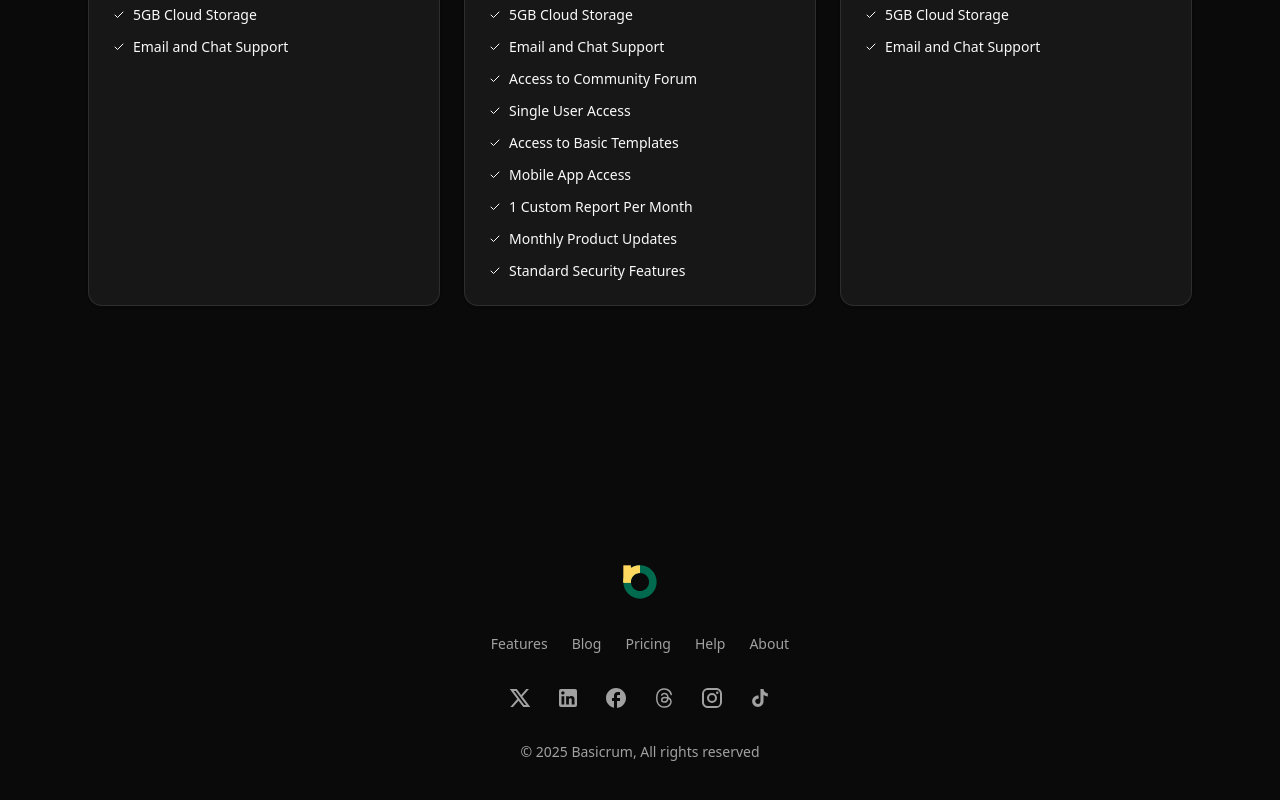
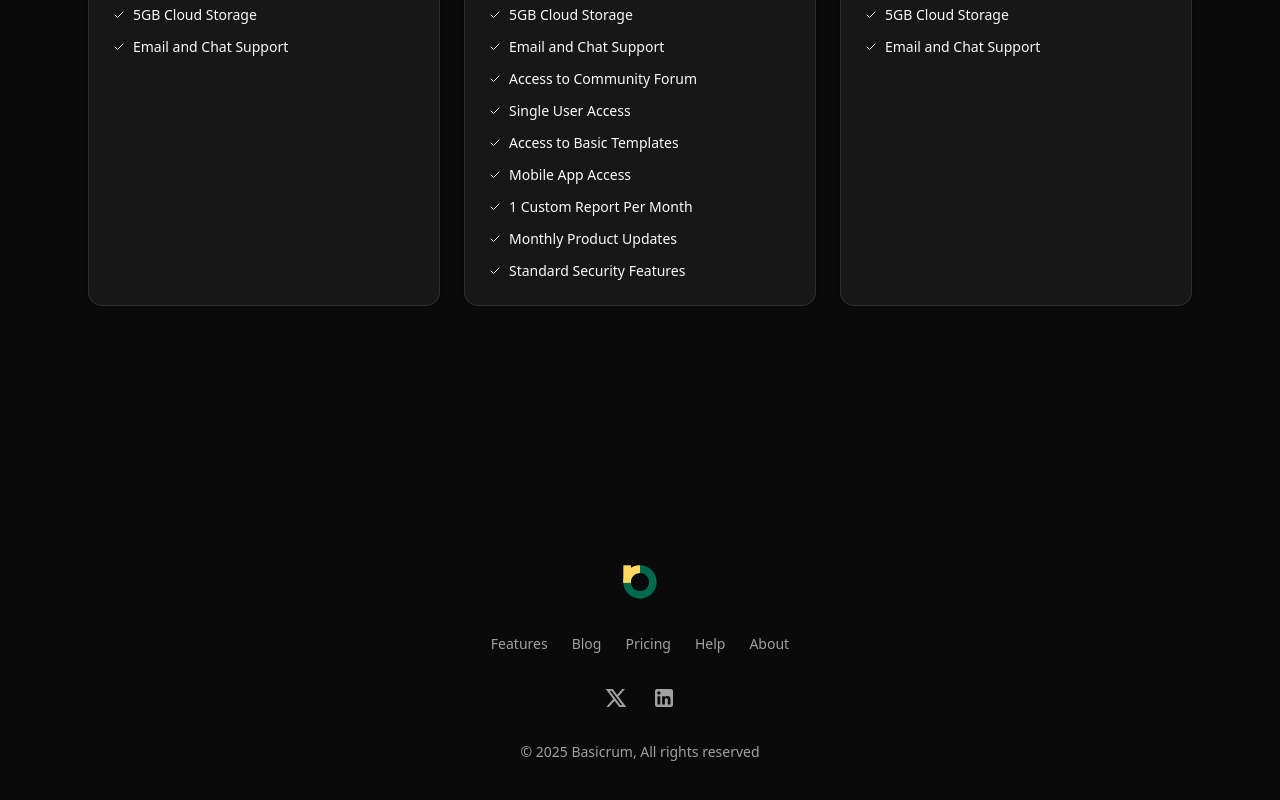
Before and after one commit to basicrum/basicrum-website, a Next.js app: page /pricing in a window 1280 px wide. Shown: the part 559-1359 px from the top of the page. Built offline with nearby package versions, Linux system fonts and the light colour scheme.

Commit message:
fix lint error

```diff
--- a/src/components/features-9.tsx
+++ b/src/components/features-9.tsx
@@ -31,12 +31,12 @@ export default function FeaturesSection() {
 							<div className="rounded-(--radius) bg-background z-1 dark:bg-muted relative flex size-fit w-fit items-center gap-2 border px-3 py-1 text-xs font-medium shadow-md shadow-zinc-950/5">
 								<span className="text-lg">🇩🇪</span> 3298 visitors from Germany
 							</div>
-							<div className="rounded-(--radius) bg-background absolute inset-2 -bottom-2 mx-auto border px-3 py-4 text-xs font-medium shadow-md shadow-zinc-950/5 dark:bg-zinc-900"></div>
+							<div className="rounded-(--radius) bg-background absolute inset-2 -bottom-2 mx-auto border px-3 py-4 text-xs font-medium shadow-md shadow-zinc-950/5 dark:bg-zinc-900" />
 						</div>
 
 						<div className="relative overflow-hidden">
-							<div className="bg-radial z-1 to-background absolute inset-0 from-transparent to-75%"></div>
-							<Map />
+							<div className="bg-radial z-1 to-background absolute inset-0 from-transparent to-75%" />
+							<MapComp />
 						</div>
 					</div>
 				</div>
@@ -113,10 +113,11 @@ const svgOptions = {
 	radius: 0.15,
 };
 
-const Map = () => {
-	const viewBox = `0 0 120 60`;
+const MapComp = () => {
+	const viewBox = "0 0 120 60";
 	return (
 		<svg viewBox={viewBox} style={{ background: svgOptions.backgroundColor }}>
+			<title>Map visualization with dotted points</title>
 			{points.map((point, index) => (
 				<circle
 					key={index}
--- a/src/components/footer.tsx
+++ b/src/components/footer.tsx
@@ -58,10 +58,11 @@ export default function FooterSection() {
 							height="1em"
 							viewBox="0 0 24 24"
 						>
+							<title>Twitter</title>
 							<path
 								fill="currentColor"
 								d="M10.488 14.651L15.25 21h7l-7.858-10.478L20.93 3h-2.65l-5.117 5.886L8.75 3h-7l7.51 10.015L2.32 21h2.65zM16.25 19L5.75 5h2l10.5 14z"
-							></path>
+							/>
 						</svg>
 					</Link>
 					<Link
@@ -78,95 +79,11 @@ export default function FooterSection() {
 							height="1em"
 							viewBox="0 0 24 24"
 						>
+							<title>LinkedIn</title>
 							<path
 								fill="currentColor"
 								d="M19 3a2 2 0 0 1 2 2v14a2 2 0 0 1-2 2H5a2 2 0 0 1-2-2V5a2 2 0 0 1 2-2zm-.5 15.5v-5.3a3.26 3.26 0 0 0-3.26-3.26c-.85 0-1.84.52-2.32 1.3v-1.11h-2.79v8.37h2.79v-4.93c0-.77.62-1.4 1.39-1.4a1.4 1.4 0 0 1 1.4 1.4v4.93zM6.88 8.56a1.68 1.68 0 0 0 1.68-1.68c0-.93-.75-1.69-1.68-1.69a1.69 1.69 0 0 0-1.69 1.69c0 .93.76 1.68 1.69 1.68m1.39 9.94v-8.37H5.5v8.37z"
-							></path>
-						</svg>
-					</Link>
-					<Link
-						href="#"
-						target="_blank"
-						rel="noopener noreferrer"
-						aria-label="Facebook"
-						className="text-muted-foreground hover:text-primary block"
-					>
-						<svg
-							className="size-6"
-							xmlns="http://www.w3.org/2000/svg"
-							width="1em"
-							height="1em"
-							viewBox="0 0 24 24"
-						>
-							<path
-								fill="currentColor"
-								d="M22 12c0-5.52-4.48-10-10-10S2 6.48 2 12c0 4.84 3.44 8.87 8 9.8V15H8v-3h2V9.5C10 7.57 11.57 6 13.5 6H16v3h-2c-.55 0-1 .45-1 1v2h3v3h-3v6.95c5.05-.5 9-4.76 9-9.95"
-							></path>
-						</svg>
-					</Link>
-					<Link
-						href="#"
-						target="_blank"
-						rel="noopener noreferrer"
-						aria-label="Threads"
-						className="text-muted-foreground hover:text-primary block"
-					>
-						<svg
-							className="size-6"
-							xmlns="http://www.w3.org/2000/svg"
-							width="1em"
-							height="1em"
-							viewBox="0 0 24 24"
-						>
-							<path
-								fill="none"
-								stroke="currentColor"
-								strokeLinecap="round"
-								strokeLinejoin="round"
-								strokeWidth="1.5"
-								d="M19.25 8.505c-1.577-5.867-7-5.5-7-5.5s-7.5-.5-7.5 8.995s7.5 8.996 7.5 8.996s4.458.296 6.5-3.918c.667-1.858.5-5.573-6-5.573c0 0-3 0-3 2.5c0 .976 1 2 2.5 2s3.171-1.027 3.5-3c1-6-4.5-6.5-6-4"
-								color="currentColor"
-							></path>
-						</svg>
-					</Link>
-					<Link
-						href="#"
-						target="_blank"
-						rel="noopener noreferrer"
-						aria-label="Instagram"
-						className="text-muted-foreground hover:text-primary block"
-					>
-						<svg
-							className="size-6"
-							xmlns="http://www.w3.org/2000/svg"
-							width="1em"
-							height="1em"
-							viewBox="0 0 24 24"
-						>
-							<path
-								fill="currentColor"
-								d="M7.8 2h8.4C19.4 2 22 4.6 22 7.8v8.4a5.8 5.8 0 0 1-5.8 5.8H7.8C4.6 22 2 19.4 2 16.2V7.8A5.8 5.8 0 0 1 7.8 2m-.2 2A3.6 3.6 0 0 0 4 7.6v8.8C4 18.39 5.61 20 7.6 20h8.8a3.6 3.6 0 0 0 3.6-3.6V7.6C20 5.61 18.39 4 16.4 4zm9.65 1.5a1.25 1.25 0 0 1 1.25 1.25A1.25 1.25 0 0 1 17.25 8A1.25 1.25 0 0 1 16 6.75a1.25 1.25 0 0 1 1.25-1.25M12 7a5 5 0 0 1 5 5a5 5 0 0 1-5 5a5 5 0 0 1-5-5a5 5 0 0 1 5-5m0 2a3 3 0 0 0-3 3a3 3 0 0 0 3 3a3 3 0 0 0 3-3a3 3 0 0 0-3-3"
-							></path>
-						</svg>
-					</Link>
-					<Link
-						href="#"
-						target="_blank"
-						rel="noopener noreferrer"
-						aria-label="TikTok"
-						className="text-muted-foreground hover:text-primary block"
-					>
-						<svg
-							className="size-6"
-							xmlns="http://www.w3.org/2000/svg"
-							width="1em"
-							height="1em"
-							viewBox="0 0 24 24"
-						>
-							<path
-								fill="currentColor"
-								d="M16.6 5.82s.51.5 0 0A4.28 4.28 0 0 1 15.54 3h-3.09v12.4a2.59 2.59 0 0 1-2.59 2.5c-1.42 0-2.6-1.16-2.6-2.6c0-1.72 1.66-3.01 3.37-2.48V9.66c-3.45-.46-6.47 2.22-6.47 5.64c0 3.33 2.76 5.7 5.69 5.7c3.14 0 5.69-2.55 5.69-5.7V9.01a7.35 7.35 0 0 0 4.3 1.38V7.3s-1.88.09-3.24-1.48"
-							></path>
+							/>
 						</svg>
 					</Link>
 				</div>
--- a/src/components/hero-section.tsx
+++ b/src/components/hero-section.tsx
@@ -40,7 +40,7 @@ export default function HeroSection() {
 				</div>
 				<section>
 					<div className="relative pt-24 md:pt-36">
-						<AnimatedGroup
+						{/* <AnimatedGroup
 							variants={{
 								container: {
 									visible: {
@@ -74,8 +74,8 @@ export default function HeroSection() {
 								width="3276"
 								height="4095"
 							/>
-						</AnimatedGroup>
-						<div className="absolute inset-0 -z-10 size-full [background:radial-gradient(125%_125%_at_50%_100%,transparent_0%,var(--color-background)_75%)]"></div>
+						</AnimatedGroup> */}
+						<div className="absolute inset-0 -z-10 size-full [background:radial-gradient(125%_125%_at_50%_100%,transparent_0%,var(--color-background)_75%)]" />
 						<div className="mx-auto max-w-7xl px-6">
 							<div className="text-center sm:mx-auto lg:mr-auto lg:mt-0">
 								<AnimatedGroup variants={transitionVariants}>
@@ -86,7 +86,7 @@ export default function HeroSection() {
 										<span className="text-foreground text-sm">
 											Introducing Basicrum 1.0
 										</span>
-										<span className="dark:border-background block h-4 w-0.5 border-l bg-white dark:bg-zinc-700"></span>
+										<span className="dark:border-background block h-4 w-0.5 border-l bg-white dark:bg-zinc-700" />
 
 										<div className="bg-background group-hover:bg-muted size-6 overflow-hidden rounded-full duration-500">
 											<div className="flex w-12 -translate-x-1/2 duration-500 ease-in-out group-hover:translate-x-0">
```
